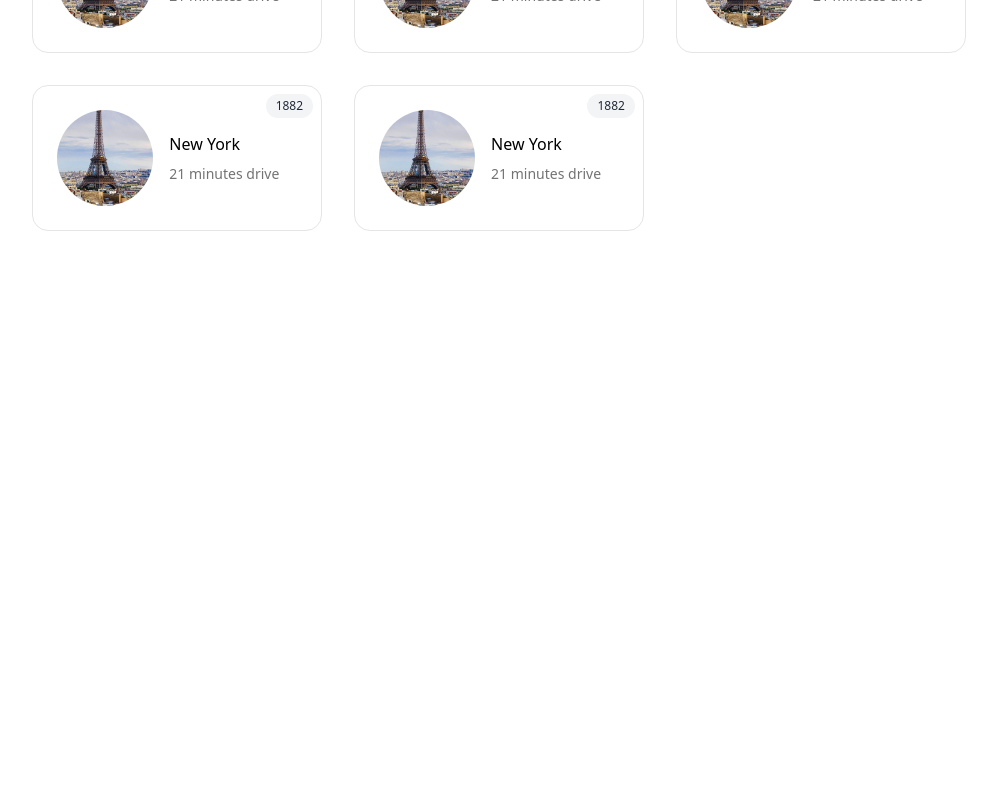
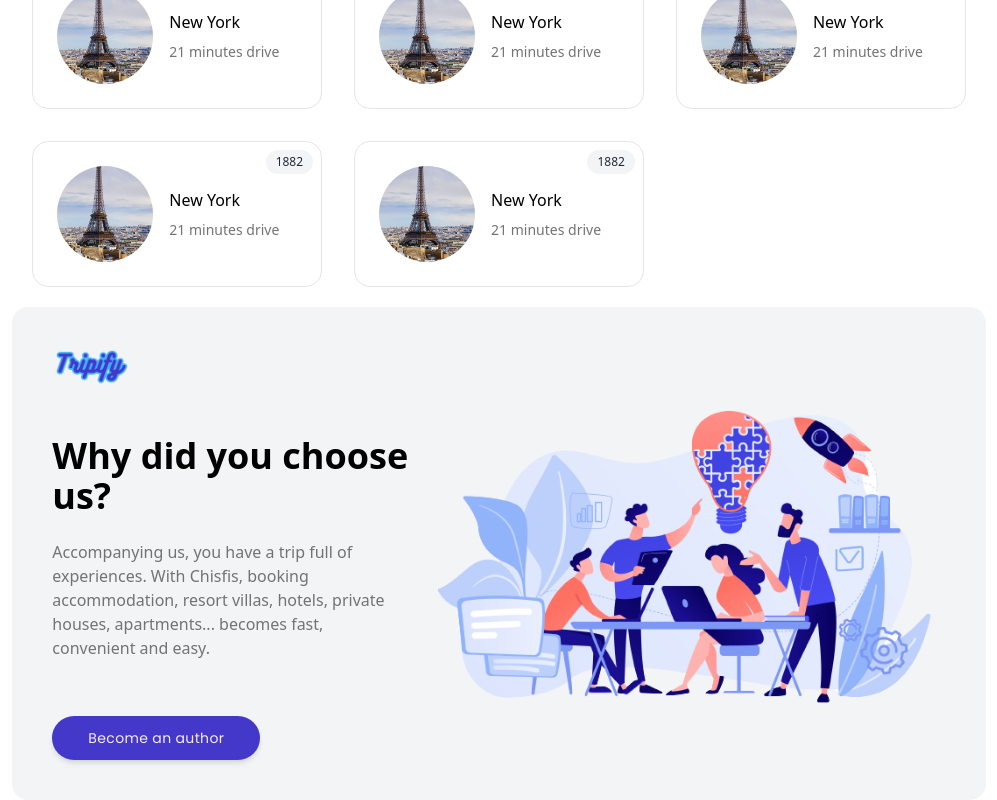
Before and after one commit to shabbirbd/Trip-finder, a React (Vite) app: page / in a window 1280 px wide. Shown: the part 7540-8340 px from the top of the page, without its empty margins (141-1138 px from the left). Before the commit the page ends 7791 px from the top, so only its background shows below. Built offline with nearby package versions, Linux system fonts and the light colour scheme; the HTML template or start-up script is replaced by a standard one.

Commit message:
adding component

```diff
--- a/src/App.jsx
+++ b/src/App.jsx
@@ -10,7 +10,7 @@ function App() {
     <>
 
         <Navbar/>
-        <div className='w-11/12 mx-auto lg:px-[100px]'>
+        <div className='w-11/12 mx-auto lg:px-[100px] relative'>
         <Routes>
           <Route index path="/" element={<Home/>} />
         </Routes>
--- a/src/components/Explore.jsx
+++ b/src/components/Explore.jsx
@@ -4,7 +4,7 @@ import { explore } from '../data/explore';
 const Explore = () => {
 
     return (
-        <div className='space-y-10'>
+        <div className='space-y-10 mt-14 '>
             <div className='w-full max-w-2xl mx-auto text-center'>
                 <h2 className="font-semibold text-3xl md:text-4xl">Explore nearby</h2>
                 <span className="mt-2 md:mt-3 font-normal text-base block sm:text-xl text-neutral-500">Discover great access near you live</span>
--- /dev/null
+++ b/src/components/WhyChoseUs.jsx
@@ -0,0 +1,25 @@
+import React from 'react';
+import logo from '../assets/logo.png';
+import whychoose from '../assets/whychoose.png';
+import DarkBtn from './buttons/DarkBtn';
+
+
+const WhyChoseUs = () => {
+    return (
+        <div className='bg-container1 flex flex-col lg:flex-row items-center p-10 rounded-2xl'>
+            <div className=' flex-shrink-0 mb-16 lg:mb-0 lg:w-2/5'>
+                <a href="/" className='w-20 inline-block'>
+                    <img src={logo} alt="logo" className='w-full object-cover' />
+                </a>
+                <h2 className="font-semibold text-3xl md:text-4xl mt-6 sm:mt-11">Why did you choose us?</h2>
+                <span className="block mt-6 text-neutral-500 mb-14">Accompanying us, you have a trip full of experiences. With Chisfis, booking accommodation, resort villas, hotels, private houses, apartments... becomes fast, convenient and easy.</span>
+                <DarkBtn>Become an author</DarkBtn>
+            </div>
+            <div className=' flex-grow'>
+                <img src={whychoose} alt="why choose us" className='w-full h-full object-cover'/>
+            </div>
+        </div>
+    );
+};
+
+export default WhyChoseUs;
--- a/src/pages/Home.jsx
+++ b/src/pages/Home.jsx
@@ -8,6 +8,7 @@ import Hero from '../components/Hero';
 import Howitwork from '../components/Howitwork';
 import Newsletter from '../components/Newsletter';
 import Suggestions from '../components/Suggestions';
+import WhyChoseUs from '../components/WhyChoseUs';
 
 const Home = () => {
     return (
@@ -22,6 +23,7 @@ const Home = () => {
          <Newsletter/>
          <Author/>
          <Explore/>
+         <WhyChoseUs/>
         </>
     );
 };
```
Also changed, not shown: src/assets/whychoose.png (added).
